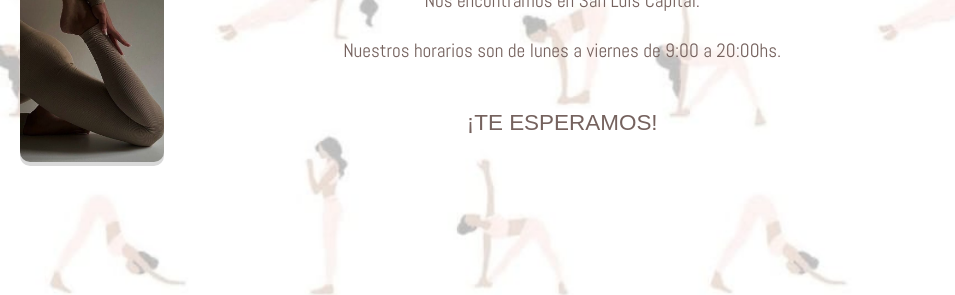
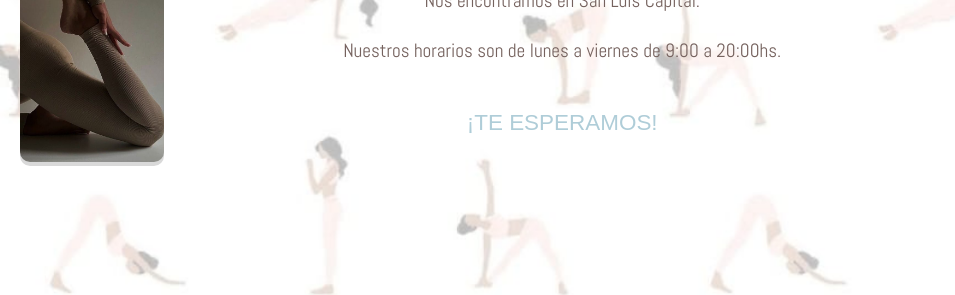
Before and after one commit to castro-victoria/castro-victoria.github.io, a plain HTML site: page talleres.html in a window 1280 px wide. In both pictures the pointer is over the element "¡TE ESPERAMOS!". Shown: the part 325-620 px from the top of the page, 0-955 px from the left. Drawn offline with Linux system fonts and the light colour scheme; a web font is replaced by a local one.

Commit message:
terminado

```diff
--- a/contacto.js
+++ b/contacto.js
@@ -1,5 +1,3 @@
-
-
 let nom = document.getElementById("nombre");
 let apellido = document.getElementById("apellido");
 let email = document.getElementById("email");
@@ -9,7 +7,6 @@ let text = document.getElementById("mensaje");
 let lerr = document.getElementById("listaErrores");
 let lmen = document.getElementById("listaMensajes");
 
-
 function validar(){
     lerr.innerHTML = "";
     nom.classList.remove('error')
@@ -18,7 +15,6 @@ function validar(){
     cel.classList.remove('error');
     opcion.classList.remove('error');
     text.classList.remove('error');
-
     let errores = [];
 
     let nbre = nom.value.trim();
@@ -99,5 +95,4 @@ function validar(){
         document.forms[0].reset();
         return false;
     }
-
 }
--- a/style.posturas.css
+++ b/style.posturas.css
@@ -77,16 +77,11 @@ h2{
     float: left;
     margin-right: 100px;
     margin-left: 100px;
-
-
 }
-
 .postura{
     display: flex;
     justify-content: center;
     align-items: center;
-
-
 }
 ol{
     color: #75625E;
--- a/style.talleres.css
+++ b/style.talleres.css
@@ -34,7 +34,6 @@ h1{
     font-family: "Poetsen One", sans-serif;
     font-weight: 400;
     font-style: normal;
-
 }
 .logo{
     display: flex;
@@ -63,7 +62,6 @@ h2{
     flex-direction: row;
     justify-content: center;
     align-items: center;
-
 }
 h3{
     font-family: "Poetsen One", sans-serif;
@@ -83,7 +81,6 @@ h3{
     font-family: "Abel", sans-serif;
     font-weight: 400;
     font-style: normal;
-
 }
 .img-presencial{
     width: 100%;
@@ -92,13 +89,10 @@ h3{
     border-radius: 10px;
     height: 250px;
     object-fit: cover;
-
 }
-
 .op{
     display: flex;
     justify-content: center;
-
 }
 .carta{
     background-color:#F0DEDC;
@@ -112,7 +106,6 @@ h3{
     margin-bottom: 50px;
     background-size: cover;
     border-radius: 10px;
-
 }
 .car1{
     background-image: url(https://centrenaam.com/virtualnaam2/wordpress/wp-content/uploads/2016/12/AdobeStock_379986530-1536x1024.jpeg);
@@ -133,7 +126,6 @@ h3{
     font-weight: 400;
     font-style: normal;
     font-size: larger;
-
 }
 .carta a{
     background-color: #E0A295;
@@ -152,3 +144,6 @@ ol{
     font-style: normal;
     font-size:larger;
 }
+h3:hover{
+    color:#AFCDD8;
+}
```
Also changed, not shown: contacto.html (+0 -13 lines), index.html (+1 -11 lines), posturas.html (+1 -1 lines), principal.js (+5 -14 lines), style.contacto.css (+0 -11 lines), style.principal.css (+0 -20 lines), talleres.html (+0 -5 lines).
